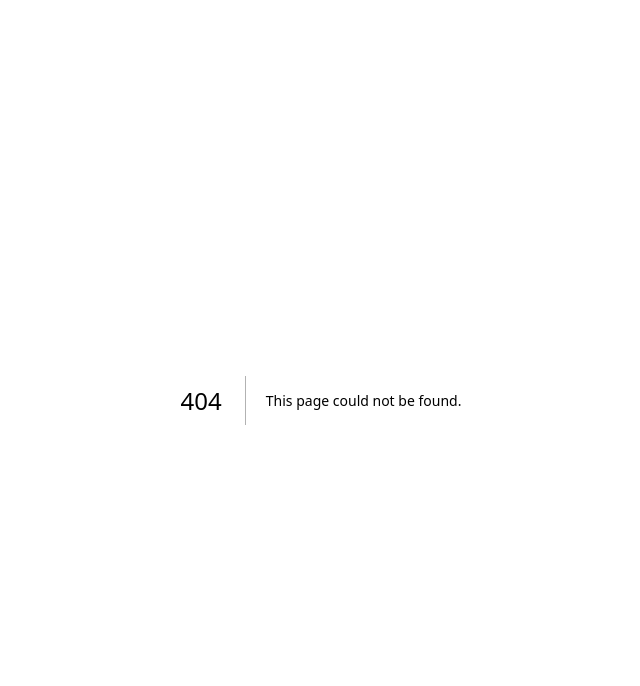
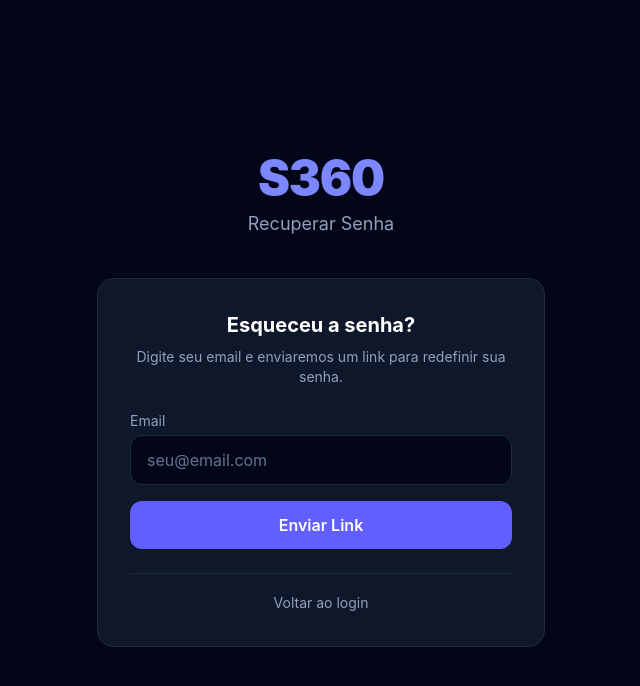
Before and after one commit to philipecordeiroprc-rgb/Sale360, a Next.js app in the folder apps/web/: page /forgot-password in a window 1280 px wide. Before the commit this address had no page. Shown: the top 686 px of the page, without its empty margins (319-959 px from the left). Built offline with nearby package versions, Linux system fonts and the light colour scheme; no server answers.

Commit message:
auto: update page.tsx

```diff
--- /dev/null
+++ b/apps/web/src/app/forgot-password/page.tsx
@@ -0,0 +1,117 @@
+'use client';
+
+import { useState } from 'react';
+import Link from 'next/link';
+
+const API_URL = process.env.NEXT_PUBLIC_API_URL || 'http://localhost:3001';
+
+export default function ForgotPasswordPage() {
+  const [email, setEmail] = useState('');
+  const [loading, setLoading] = useState(false);
+  const [sent, setSent] = useState(false);
+  const [error, setError] = useState('');
+
+  const handleSubmit = async (e: React.FormEvent) => {
+    e.preventDefault();
+    setLoading(true);
+    setError('');
+
+    try {
+      const res = await fetch(`${API_URL}/api/auth/forgot-password`, {
+        method: 'POST',
+        headers: { 'Content-Type': 'application/json' },
+        body: JSON.stringify({ email: email.trim() }),
+      });
+
+      const data = await res.json();
+
+      if (!res.ok) {
+        setError(data.error || 'Erro ao enviar email');
+        setLoading(false);
+        return;
+      }
+
+      setSent(true);
+    } catch {
+      setError('Erro de conexão. Verifique sua internet.');
+    } finally {
+      setLoading(false);
+    }
+  };
+
+  return (
+    <div className="min-h-screen bg-slate-950 flex items-center justify-center p-4">
+      <div className="w-full max-w-md">
+        <div className="text-center mb-10">
+          <h1 className="text-5xl font-black text-indigo-400 tracking-tight">S360</h1>
+          <p className="text-slate-400 mt-2 text-lg">Recuperar Senha</p>
+        </div>
+
+        <div className="bg-slate-900 border border-slate-800 rounded-2xl p-8">
+          {sent ? (
+            <div className="text-center space-y-4">
+              <div className="bg-green-400/10 border border-green-400/30 rounded-xl px-4 py-6 text-green-400">
+                <p className="font-medium">Email enviado!</p>
+                <p className="text-sm mt-1">
+                  Se o email estiver cadastrado, você receberá um link para redefinir sua senha.
+                </p>
+              </div>
+              <Link
+                href="/login"
+                className="inline-block text-indigo-400 hover:text-indigo-300 transition-colors"
+              >
+                Voltar ao login
+              </Link>
+            </div>
+          ) : (
+            <>
+              <h2 className="text-xl font-bold text-white text-center mb-2">
+                Esqueceu a senha?
+              </h2>
+              <p className="text-slate-400 text-sm text-center mb-6">
+                Digite seu email e enviaremos um link para redefinir sua senha.
+              </p>
+
+              <form onSubmit={handleSubmit} className="space-y-4">
+                <div>
+                  <label className="block text-slate-400 text-sm mb-1">Email</label>
+                  <input
+                    type="email"
+                    value={email}
+                    onChange={(e) => setEmail(e.target.value)}
+                    placeholder="seu@email.com"
+                    className="w-full bg-slate-950 border border-slate-800 rounded-xl px-4 py-3 text-white placeholder:text-slate-500 focus:outline-none focus:border-indigo-500 transition-colors"
+                    required
+                  />
+                </div>
+
+                {error && (
+                  <div className="bg-red-400/10 border border-red-400/30 rounded-xl px-4 py-3 text-red-400 text-sm">
+                    {error}
+                  </div>
+                )}
+
+                <button
+                  type="submit"
+                  disabled={loading}
+                  className="w-full bg-indigo-500 hover:bg-indigo-400 text-white py-3 rounded-xl font-semibold transition-colors disabled:opacity-50"
+                >
+                  {loading ? 'Enviando...' : 'Enviar Link'}
+                </button>
+              </form>
+
+              <div className="mt-6 pt-4 border-t border-slate-800 text-center">
+                <Link
+                  href="/login"
+                  className="text-sm text-slate-400 hover:text-slate-300 transition-colors"
+                >
+                  Voltar ao login
+                </Link>
+              </div>
+            </>
+          )}
+        </div>
+      </div>
+    </div>
+  );
+}
```
